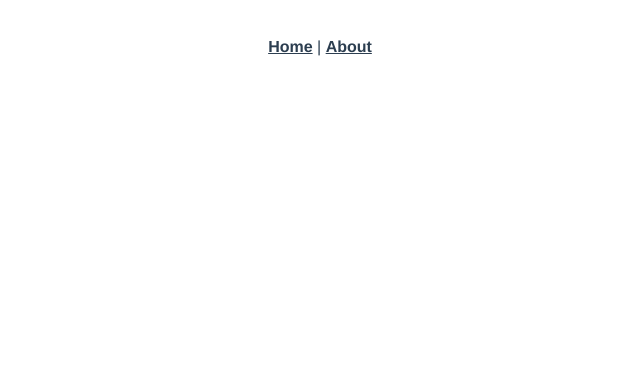
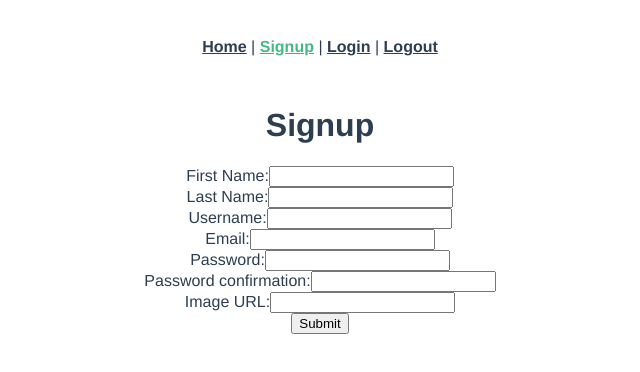
Before and after one commit to amoresca/capstone_frontend, a Vue app: page /signup in a window 1280 px wide. Shown: the top 372 px of the page, without its empty margins (320-960 px from the left). Built offline with nearby package versions, Linux system fonts and the light colour scheme.

Commit message:
adds user authentication

```diff
--- a/package.json
+++ b/package.json
@@ -8,6 +8,7 @@
     "lint": "vue-cli-service lint"
   },
   "dependencies": {
+    "axios": "^0.21.1",
     "core-js": "^3.6.5",
     "vue": "^2.6.11",
     "vue-router": "^3.2.0"
--- a/src/App.vue
+++ b/src/App.vue
@@ -2,7 +2,9 @@
   <div id="app">
     <div id="nav">
       <router-link to="/">Home</router-link> |
-      <router-link to="/about">About</router-link>
+      <router-link to="/signup">Signup</router-link> |
+      <router-link to="/login">Login</router-link> |
+      <router-link to="/logout">Logout</router-link>
     </div>
     <router-view />
   </div>
--- a/src/main.js
+++ b/src/main.js
@@ -1,8 +1,20 @@
 import Vue from "vue";
 import App from "./App.vue";
 import router from "./router";
+import axios from "axios";
+
 
 Vue.config.productionTip = false;
+
+axios.defaults.headers.common["X-Requested-With"] = "XMLHttpRequest"
+axios.defaults.baseURL =
+  process.env.NODE_ENV === "development" ? "http://localhost:3000" : "/";
+
+var jwt = localStorage.getItem("jwt");
+if (jwt) {
+  axios.defaults.headers.common["Authorization"] = "Bearer " + jwt;
+}
+
 
 new Vue({
   router,
--- a/src/router/index.js
+++ b/src/router/index.js
@@ -1,24 +1,17 @@
 import Vue from "vue";
 import VueRouter from "vue-router";
 import Home from "../views/Home.vue";
+import Signup from "../views/Signup.vue";
+import Login from "../views/Login.vue";
+import Logout from "../views/Logout.vue";
 
 Vue.use(VueRouter);
 
 const routes = [
-  {
-    path: "/",
-    name: "Home",
-    component: Home
-  },
-  {
-    path: "/about",
-    name: "About",
-    // route level code-splitting
-    // this generates a separate chunk (about.[hash].js) for this route
-    // which is lazy-loaded when the route is visited.
-    component: () =>
-      import(/* webpackChunkName: "about" */ "../views/About.vue")
-  }
+  { path: "/", name: "Home", component: Home },
+  { path: "/signup", name: "signup", component: Signup },
+  { path: "/login", name: "login", component: Login },
+  { path: "/logout", name: "logout", component: Logout }
 ];
 
 const router = new VueRouter({
--- a/src/views/About.vue
+++ /dev/null
@@ -1,5 +0,0 @@
-<template>
-  <div class="about">
-    <h1>This is an about page</h1>
-  </div>
-</template>
--- /dev/null
+++ b/src/views/Login.vue
@@ -0,0 +1,57 @@
+<template>
+  <div class="login">
+    <form v-on:submit.prevent="submit()">
+      <h1>Login</h1>
+      <ul>
+        <li class="text-danger" v-for="error in errors" v-bind:key="error">
+          {{ error }}
+        </li>
+      </ul>
+      <div class="form-group">
+        <label>Email:</label>
+        <input type="email" class="form-control" v-model="email" />
+      </div>
+      <div class="form-group">
+        <label>Password:</label>
+        <input type="password" class="form-control" v-model="password" />
+      </div>
+      <input type="submit" class="btn btn-primary" value="Submit" />
+    </form>
+  </div>
+</template>
+
+<script>
+import axios from "axios";
+
+export default {
+  data: function() {
+    return {
+      email: "",
+      password: "",
+      errors: [],
+    };
+  },
+  methods: {
+    submit: function() {
+      var params = {
+        email: this.email,
+        password: this.password,
+      };
+      axios
+        .post("/api/sessions", params)
+        .then(response => {
+          axios.defaults.headers.common["Authorization"] =
+            "Bearer " + response.data.jwt;
+          localStorage.setItem("jwt", response.data.jwt);
+          this.$router.push("/");
+        })
+        .catch(error => {
+          console.log(error.response);
+          this.errors = ["Invalid email or password."];
+          this.email = "";
+          this.password = "";
+        });
+    },
+  },
+};
+</script>
--- /dev/null
+++ b/src/views/Logout.vue
@@ -0,0 +1,15 @@
+<template>
+  <div class="logout"></div>
+</template>
+
+<script>
+import axios from "axios";
+
+export default {
+  created: function() {
+    delete axios.defaults.headers.common["Authorization"];
+    localStorage.removeItem("jwt");
+    this.$router.push("/");
+  },
+};
+</script>
--- /dev/null
+++ b/src/views/Signup.vue
@@ -0,0 +1,86 @@
+<template>
+  <div class="signup">
+    <form v-on:submit.prevent="submit()">
+      <h1>Signup</h1>
+      <ul>
+        <li class="text-danger" v-for="error in errors" v-bind:key="error">
+          {{ error }}
+        </li>
+      </ul>
+      <div class="form-group">
+        <label>First Name:</label>
+        <input type="text" class="form-control" v-model="firstName" />
+      </div>
+      <div class="form-group">
+        <label>Last Name:</label>
+        <input type="text" class="form-control" v-model="lastName" />
+      </div>
+      <div class="form-group">
+        <label>Username:</label>
+        <input type="text" class="form-control" v-model="username" />
+      </div>
+      <div class="form-group">
+        <label>Email:</label>
+        <input type="email" class="form-control" v-model="email" />
+      </div>
+      <div class="form-group">
+        <label>Password:</label>
+        <input type="password" class="form-control" v-model="password" />
+      </div>
+      <div class="form-group">
+        <label>Password confirmation:</label>
+        <input
+          type="password"
+          class="form-control"
+          v-model="passwordConfirmation"
+        />
+      </div>
+      <div class="form-group">
+        <label>Image URL:</label>
+        <input type="text" class="form-control" v-model="imageUrl" />
+      </div>
+      <input type="submit" class="btn btn-primary" value="Submit" />
+    </form>
+  </div>
+</template>
+
+<script>
+import axios from "axios";
+
+export default {
+  data: function() {
+    return {
+      email: "",
+      password: "",
+      passwordConfirmation: "",
+      username: "",
+      firstName: "",
+      lastName: "",
+      imageUrl: "",
+      errors: [],
+    };
+  },
+  methods: {
+    submit: function() {
+      var params = {
+        email: this.email,
+        password: this.password,
+        password_confirmation: this.passwordConfirmation,
+        username: this.username,
+        first_name: this.firstName,
+        last_name: this.lastName,
+        image_url: this.imageUrl,
+      };
+      axios
+        .post("/api/users", params)
+        .then(response => {
+          console.log(response.data);
+          this.$router.push("/login");
+        })
+        .catch(error => {
+          this.errors = error.response.data.errors;
+        });
+    },
+  },
+};
+</script>
```
Also changed, not shown: 1 other file (tests, documents, lock files or other folders).
